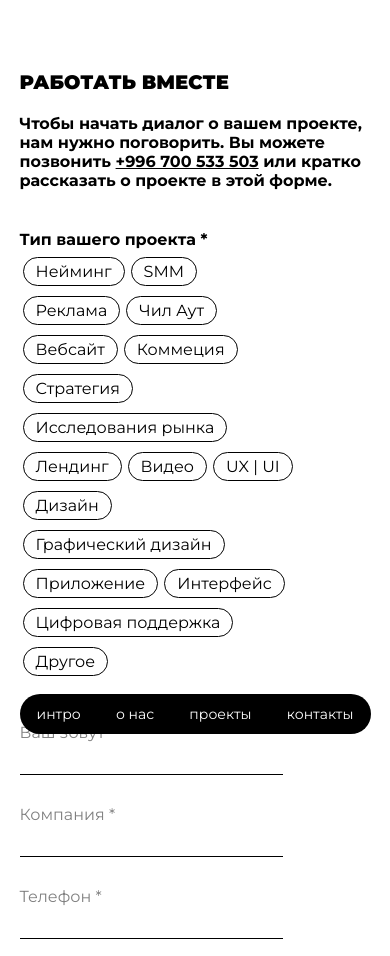
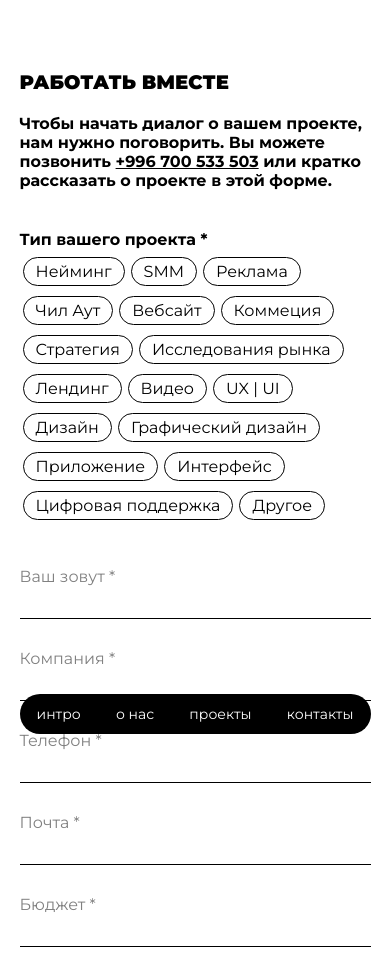
Before and after one commit to khantorot/bloo, a plain HTML site: page cooperation.html in a window 390 px wide. Shown: the part 80-1036 px from the top of the page. Drawn offline with Linux system fonts and the light colour scheme.

Commit message:
container width (mob)

```diff
--- a/assets/css/style.css
+++ b/assets/css/style.css
@@ -1398,8 +1398,16 @@ footer{
         width: 100%;
     }
 
+    .checkbox_container{
+        width: 100%;
+    }
+
     .checkbox_container label span{
         padding: 4px 12px;
+    }
+
+    .input_container{
+        width: 100%;
     }
 
 
@@ -1418,7 +1426,6 @@ footer{
 
 
 
-
     .vacancy_item,
     .accordion {
         font-size: 20px;
```
